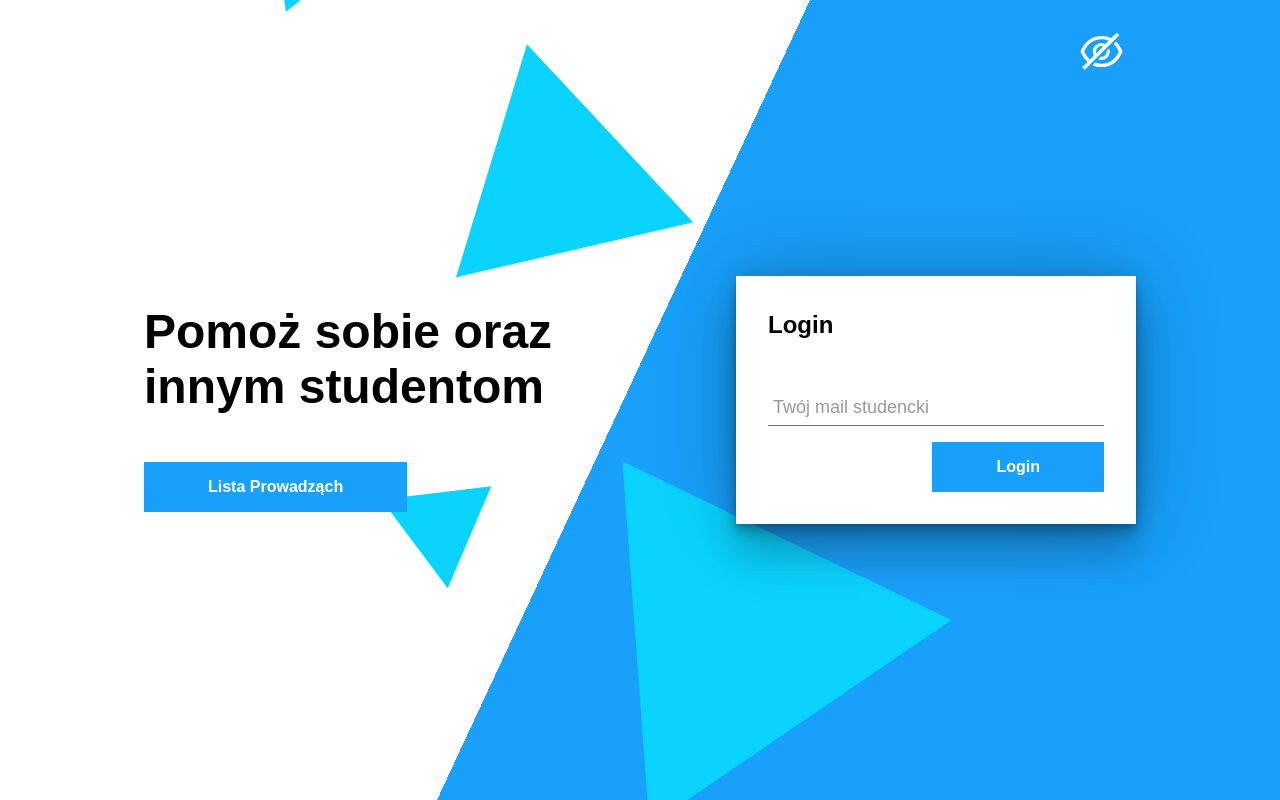
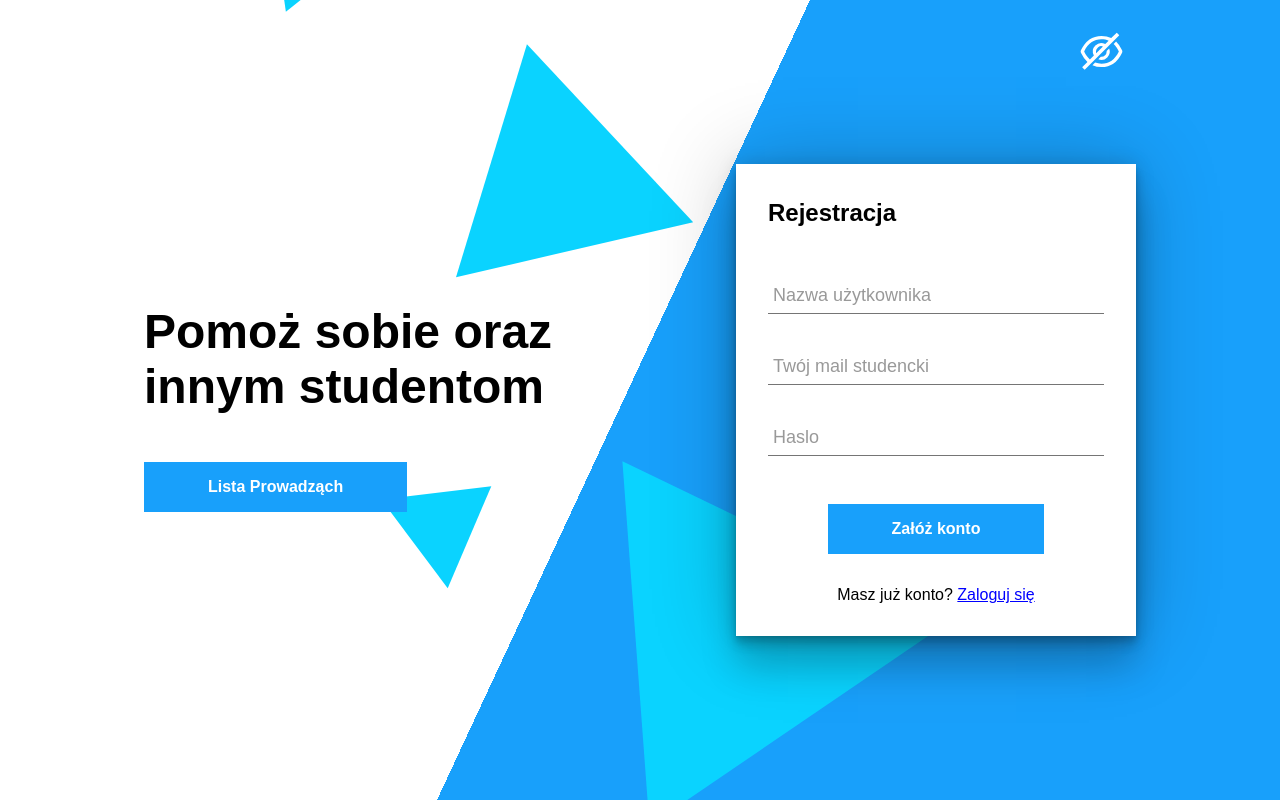
Before and after one commit to Nico2d/profesorek-frontend, a Gatsby site in the folder frontend/: page / in a window 1280 px wide. Built offline with nearby package versions, Linux system fonts and the light colour scheme; Gatsby itself is replaced by a stand-in of ours.

Commit message:
feat(Sign up): register form and posting data

```diff
--- a/frontend/src/components/form-input.js
+++ b/frontend/src/components/form-input.js
@@ -34,6 +34,7 @@ const StyledHighlight = styled.span`
 
 const StyledWrapper = styled.div`
   position: relative;
+  margin-top: 2rem;
 `
 
 const StyledBar = styled.span`
@@ -90,7 +91,14 @@ const StyledInput = styled.input`
   }
 `
 
-const FormInput = ({ title, width, onInput, type = "text" }) => {
+const FormInput = ({
+  inputRef,
+  inputChange,
+  title,
+  width,
+  type = "text",
+  name,
+}) => {
   return (
     <StyledWrapper>
       <StyledInput
@@ -98,8 +106,11 @@ const FormInput = ({ title, width, onInput, type = "text" }) => {
         autoComplete="true"
         required
         width={width}
-        onInput={e => onInput(e.target.value)}
+        // onInput={e => onInput(e.target.value)}
         aria-label={title}
+        ref={inputRef}
+        name={name}
+        onChange={inputChange}
       />
       <StyledHighlight></StyledHighlight>
       <StyledBar width={width}></StyledBar>
--- a/frontend/src/components/login.js
+++ b/frontend/src/components/login.js
@@ -1,22 +1,44 @@
 import React, { useState } from "react"
 import styled from "styled-components"
 import FormImput from "../components/form-input"
+import axios from "axios"
+import { useForm } from "react-hook-form"
+
+// Request API.
+// Add your own code here to customize or restrict how the public can register new users.
+axios
+  .post("http://localhost:1337/auth/local/register", {
+    username: "Strapi user",
+    email: "user@strapi.io",
+    password: "strapiPassword",
+  })
+  .then(response => {
+    // Handle success.
+    console.log("Well done!")
+    console.log("User profile", response.data.user)
+    console.log("User token", response.data.jwt)
+  })
+  .catch(error => {
+    // Handle error.
+    console.log("An error occurred:", error.response)
+  })
 
 const Login = () => {
-  const [email, setEmail] = useState("")
-  const [isAuth, setAuth] = useState("")
+  const { register, handleSubmit, watch, errors } = useForm()
+  // const [email, setEmail] = useState("")
+  // const [isAuth, setAuth] = useState("")
 
-  const handleSubmit = e => {
-    e.preventDefault()
-    const [userName, domain] = email.includes("@") && email.split("@")
+  // const handleSubmit = e => {
+  //   e.preventDefault()
+  //   const [userName, domain] = email.includes("@") && email.split("@")
 
-    if (domain.includes("student")) {
-      window.location.href = "/catalog"
-      localStorage.setItem("userName", userName)
-    } else {
-      setAuth("false")
-    }
-  }
+  //   if (domain.includes("student")) {
+  //     window.location.href = "/catalog"
+  //     localStorage.setItem("userName", userName)
+  //   } else {
+  //     setAuth("false")
+  //   }
+  // }
 
   return (
     <StyledWrapper>
@@ -24,18 +46,32 @@ const Login = () => {
 
       <form onSubmit={handleSubmit}>
         <FormImput
+          type="text"
+          name="username"
+          title="Nazwa użytkownika"
+          width={336}
+          inputRef={register}
+        />
+        <FormImput
           type="email"
-          name="mail input"
+          name="email"
           title="Twój mail studencki"
           width={336}
-          onInput={setEmail}
+          inputRef={register}
+        />
+        <FormImput
+          type="password"
+          name="password"
+          title="Haslo"
+          width={336}
+          inputRef={register}
         />
 
-        {isAuth === "false" && (
+        {/* {isAuth === "false" && (
           <p>
             <b>Wprowadź mail z domeny studenckiej</b>
           </p>
-        )}
+        )} */}
 
         <StyledButton type="submit" value="Login" />
       </form>
--- /dev/null
+++ b/frontend/src/components/register.js
@@ -0,0 +1,126 @@
+import React from "react"
+import styled from "styled-components"
+import FormImput from "../components/form-input"
+import axios from "axios"
+import { useForm } from "react-hook-form"
+
+const Register = () => {
+  const { register, handleSubmit, watch, setError, errors } = useForm()
+
+  const onSubmit = () => {
+    axios
+      .post("http://localhost:1337/auth/local/register", {
+        username: watch("username"),
+        email: watch("email"),
+        password: watch("password"),
+      })
+      .then(response => {
+        console.log("Well done!")
+        console.log("User profile", response.data.user)
+        console.log("User token", response.data.jwt)
+      })
+      .catch(error => {
+        console.log(eval(JSON.stringify(error.response.request.responseText)))
+      })
+  }
+
+  return (
+    <StyledWrapper>
+      <StyledHeader>Rejestracja</StyledHeader>
+
+      <form onSubmit={handleSubmit(onSubmit)}>
+        <FormImput
+          name="username"
+          title="Nazwa użytkownika"
+          width={336}
+          onChange={() => {
+            setError("username", {
+              type: "manual",
+              message: "Dont Forget Your Username Should Be Cool!",
+            })
+          }}
+          inputRef={register({ required: true })}
+        />
+        <FormImput
+          type="email"
+          name="email"
+          title="Twój mail studencki"
+          width={336}
+          inputRef={register({
+            pattern: {
+              value: /.+(@student).+/g,
+              message: "E-mail musi znajdowac sie w domenie studenckiej",
+            },
+          })}
+        />
+        <FormImput
+          type="password"
+          name="password"
+          title="Haslo"
+          width={336}
+          inputRef={register({ required: true })}
+        />
+
+        {errors.email && (
+          <StyledErrorMessege>{errors.email.message}</StyledErrorMessege>
+        )}
+        <StyledButton type="submit" value="Załóż konto" />
+      </form>
+
+      <StyledFooterWrapper>
+        <p>Masz już konto? <a>Zaloguj się</a></p>
+      </StyledFooterWrapper>
+    </StyledWrapper>
+  )
+}
+
+export default Register
+
+const StyledFooterWrapper = styled.div`
+  display: block;
+  text-align: center;
+  margin-top: 2rem;
+
+  a {
+    text-decoration: underline;
+    color: blue;
+
+    cursor: pointer;
+  }
+`
+
+const StyledErrorMessege = styled.p`
+  color: red;
+`
+
+const StyledWrapper = styled.div`
+  background: ${({ theme }) => theme.whiteToBlack};
+  padding: 1rem 2rem;
+  width: 400px;
+  float: right;
+  box-shadow: 0 2.2px 2.2px rgba(0, 0, 0, 0.068),
+    0 5.3px 5.3px rgba(0, 0, 0, 0.096), 0 10px 10px rgba(0, 0, 0, 0.12),
+    0 0px 17.9px rgba(0, 0, 0, 0.144), 0 33.4px 33.4px rgba(0, 0, 0, 0.172),
+    0 0px 80px rgba(0, 0, 0, 0.24);
+`
+
+const StyledHeader = styled.h2`
+  margin-bottom: 3rem;
+`
+const StyledButton = styled.input`
+  background: ${({ theme }) => theme.primary};
+  color: ${({ theme }) => theme.whiteToBlack};
+  font-size: ${({ theme }) => theme.fontSize}px;
+  display: flex;
+  padding: 1rem 4rem;
+  border: none;
+  font-weight: bold;
+  margin: 1rem auto;
+  cursor: pointer;
+  margin-top: 3rem;
+
+  &:active,
+  &:focus {
+    border: none;
+  }
+`
--- a/frontend/src/pages/index.js
+++ b/frontend/src/pages/index.js
@@ -1,5 +1,5 @@
 import React from "react"
-import Login from "../components/login"
+import Register from "../components/register"
 import Layout from "../layout/layout"
 import SEO from "../components/seo"
 import styled from "styled-components"
@@ -15,7 +15,7 @@ const IndexPage = () => (
         <LinkButton text={"Lista Prowadząch"} path="/catalog" />
       </StyleTitleWrapper>
       <StyleLoginWrapper>
-        <Login />
+        <Register />
       </StyleLoginWrapper>
     </StyledWrapper>
   </Layout>
```
